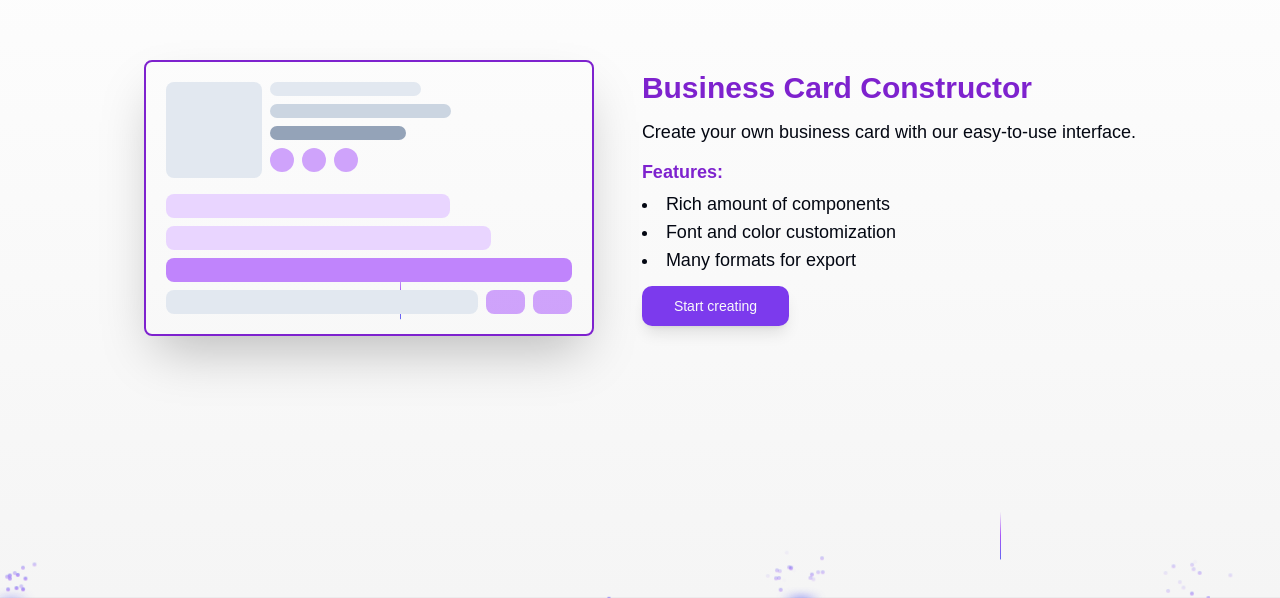
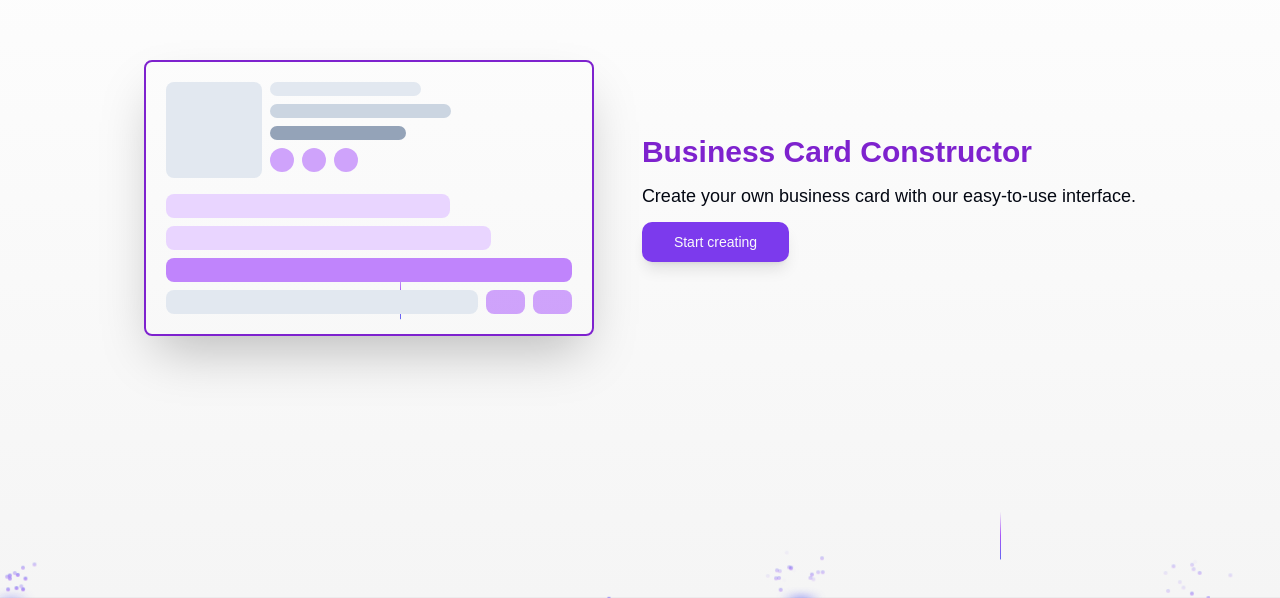
Before and after one commit to VolodymyrVoronov/business-card-constructor, a React (Vite) app: page / in a window 1280 px wide. Shown: the part 202-800 px from the top of the page. Built offline with nearby package versions, Linux system fonts and the light colour scheme.

Commit message:
Comment out features list in Start page component

```diff
--- a/src/pages/Start.tsx
+++ b/src/pages/Start.tsx
@@ -45,7 +45,7 @@ const Start = () => {
               Create your own business card with our easy-to-use interface.
             </p>
 
-            <span className="flex flex-col gap-y-1 text-lg">
+            {/* <span className="flex flex-col gap-y-1 text-lg">
               <strong className="text-purple-700">Features:</strong>
 
               <ul className="list-inside list-disc">
@@ -53,7 +53,7 @@ const Start = () => {
                 <li>Font and color customization</li>
                 <li>Many formats for export</li>
               </ul>
-            </span>
+            </span> */}
 
             <Button size="lg" asChild className="shadow-lg">
               <Link to={ROUTES.MAIN}>Start creating</Link>
```
